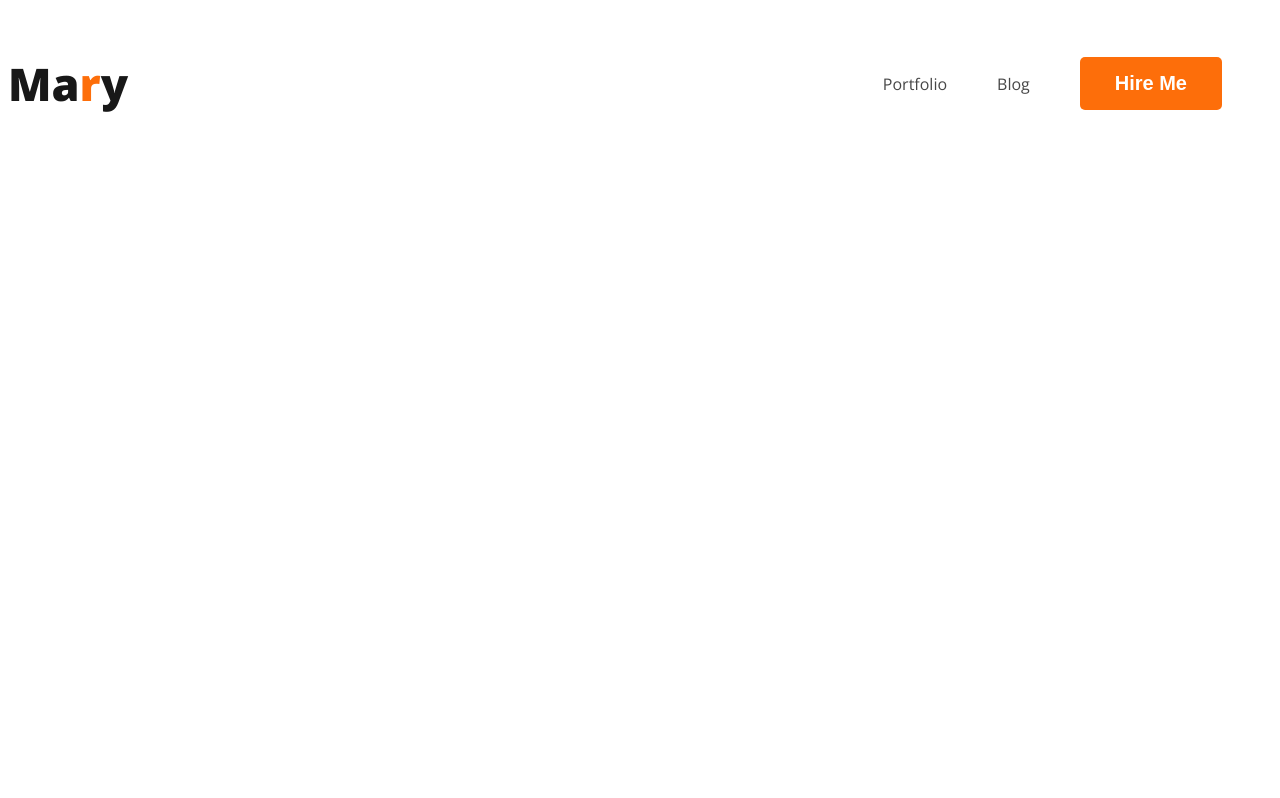
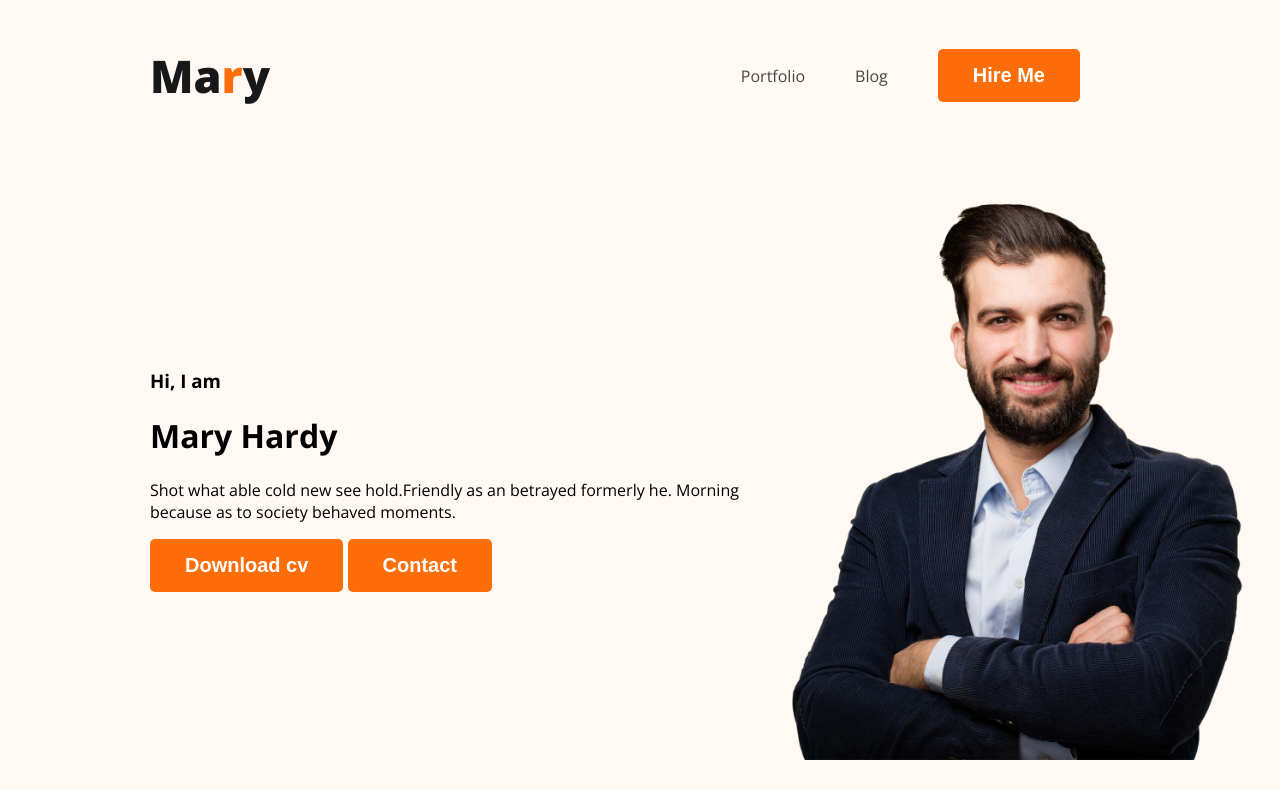
Before and after one commit to mrsajid54/webdevloper-portfolio, a plain HTML site: page index.html in a window 1280 px wide. Drawn offline with nearby package versions, Linux system fonts and the light colour scheme.

Commit message:
banner content added

```diff
--- a/index.html
+++ b/index.html
@@ -1,5 +1,6 @@
 <!DOCTYPE html>
 <html lang="en">
+
 <head>
     <meta charset="UTF-8">
     <meta name="viewport" content="width=device-width, initial-scale=1.0">
@@ -7,10 +8,12 @@
     <!-- font  -->
     <link rel="preconnect" href="https://fonts.googleapis.com">
     <link rel="preconnect" href="https://fonts.gstatic.com" crossorigin>
-    <link href="https://fonts.googleapis.com/css2?family=Open+Sans:ital,wght@0,300..800;1,300..800&display=swap" rel="stylesheet">
+    <link href="https://fonts.googleapis.com/css2?family=Open+Sans:ital,wght@0,300..800;1,300..800&display=swap"
+        rel="stylesheet">
     <!-- css -->
     <link rel="stylesheet" href="style.css">
 </head>
+
 <body>
     <!-- header starts -->
     <header class="header">
@@ -24,6 +27,18 @@
             </ul>
         </nav>
         <!-- nav ends  -->
+        <!-- banner start  -->
+        <div class="banner">
+            <div class="banner-content">
+                <h3 class="banner-greeting">Hi, I  am</h3>
+            <h1 class="banner-tittle">Mary Hardy</h1>
+            <p>Shot what able cold new see hold.Friendly as an betrayed formerly he. Morning because as to society behaved moments.</p>
+            <button class="btn-primary"> Download cv </button>
+            <button class="btn-primary"> Contact </button>
+            </div>
+            <img class="prof-pic" src="images/hardy.png" alt="">
+        </div>
+        <!-- banner ends -->
     </header>
     <!-- header ends -->
     <!-- main starts  -->
@@ -36,4 +51,5 @@
     <!-- footer ends  -->
 
 </body>
+
 </html>
--- a/style.css
+++ b/style.css
@@ -1,5 +1,6 @@
 /* common styles */
 body {
+    margin: 0;
     font-family: "Open Sans", sans-serif;
 }
 
@@ -24,6 +25,7 @@ nav {
     display: flex;
     justify-content: space-between;
     align-items: center;
+    margin: 0 150px;
 
 }
 
@@ -52,5 +54,14 @@ nav a {
 /* header related styles */
 
 .header {
+    background-color:  #FFF8F3;
+}
 
+.banner{
+    padding: 30px 30px 30px 150px ;
+    display: flex;
+    align-items: center;
 }
+.banner .prof-pic{
+    width: 500px;
+}
```
